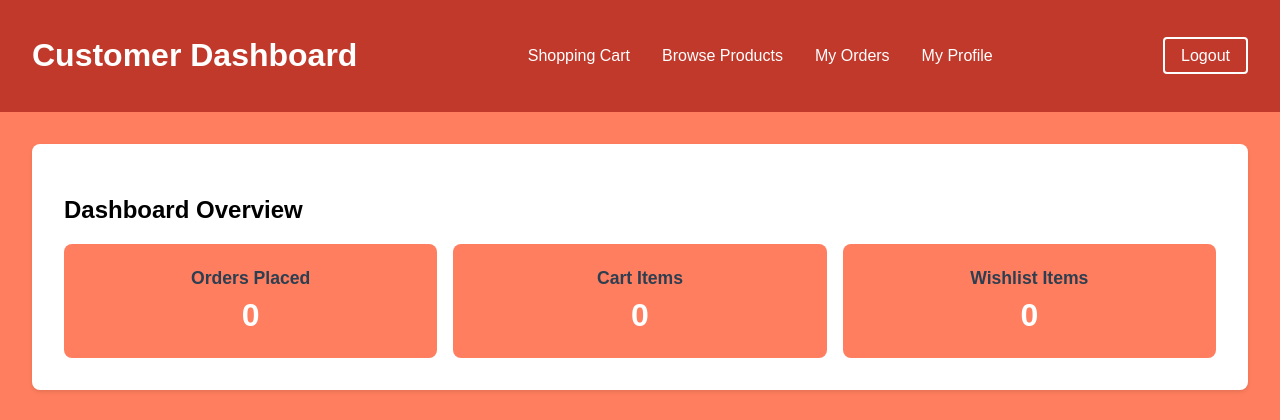
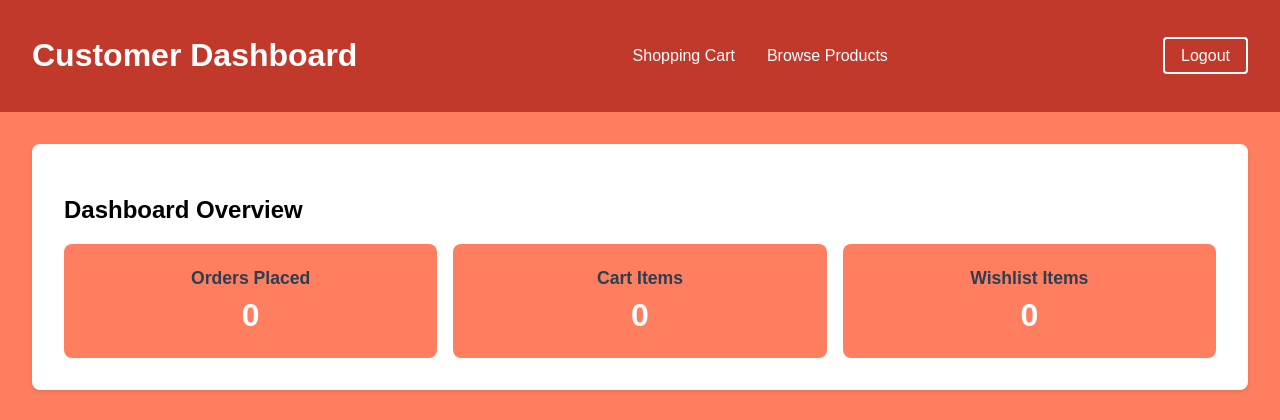
Before and after one commit to srujanaayy/DatabaseProject, a Flask app: page /customer-dashboard in a window 1280 px wide. Shown: the top 420 px of the page. Run offline with Flask 3, Linux system fonts and the light colour scheme; the visitor is signed in with stand-in values (Sample User, id 1); parts of the project's set-up code (start-up, migrations or seed data) failed here and were passed over.

Commit message:
Update customer_dashboard.html

```diff
--- a/templates/customer_dashboard.html
+++ b/templates/customer_dashboard.html
@@ -5,7 +5,6 @@
     <meta name="viewport" content="width=device-width, initial-scale=1.0" />
     <title>Customer Dashboard</title>
     <style>
-      /* Add your CSS here */
       :root {
         --primary-color: #c0392b;
         --secondary-color: white;
@@ -73,7 +72,7 @@
         background-color: white;
         padding: 2rem;
         border-radius: 8px;
-        box-shadow: 0 2px 4px rgba(0,0,0,0.1);
+        box-shadow: 0 2px 4px rgba(0, 0, 0, 0.1);
       }
 
       .stats {
@@ -112,8 +111,6 @@
           <ul class="nav-links">
             <li><a href="{{ url_for('shopping_cart') }}">Shopping Cart</a></li>
             <li><a href="{{ url_for('products') }}">Browse Products</a></li>
-            <li><a href="{{ url_for('orders') }}">My Orders</a></li>
-            <li><a href="{{ url_for('profile') }}">My Profile</a></li>
           </ul>
         </nav>
         <div class="logout">
```
